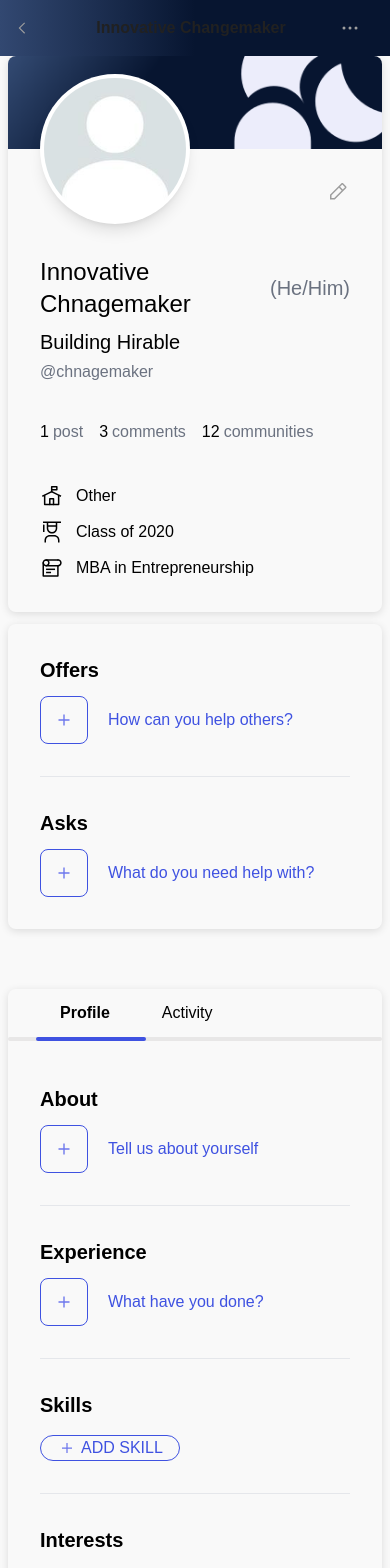
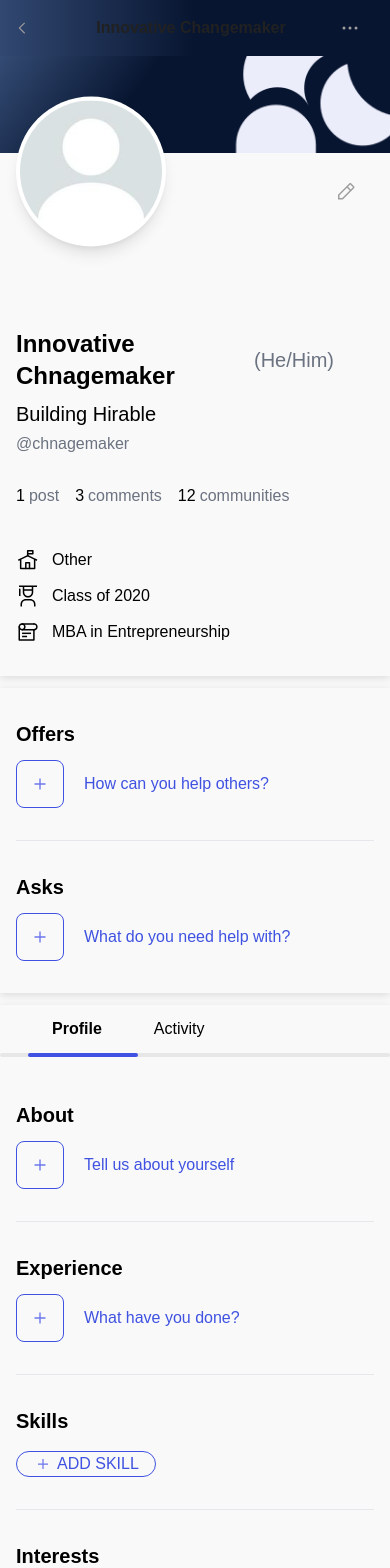
Before and after one commit to Balaganesh003/nova, a Next.js app: page /profile in a window 390 px wide. Shown: the top 1568 px of the page. Built offline with nearby package versions, Linux system fonts and the light colour scheme.

Commit message:
updated the styles in the profile page for the mobile view

```diff
--- a/pages/profile.js
+++ b/pages/profile.js
@@ -58,18 +58,18 @@ const Profile = () => {
   return (
     <div className="flex flex-col md:flex-row md:gap-7 gap-3 lg:ml-[3.13rem] pt-[3.5rem] justify-center md:max-h-screen md:overflow-hidden  md:scrollbar-hide">
       {/* Content for the left column */}
-      <div className="md:w-[400px] h-full flex-shrink-0 md:ml-7 md:pt-11 md:pb-14 md:overflow-y-scroll md:max-h-screen bg-gradient-to-b md:scrollbar-hide ">
+      <div className="md:w-[400px]  h-full flex-shrink-0 md:ml-7 md:pt-11 md:pb-14 md:overflow-y-scroll md:max-h-screen bg-gradient-to-b md:scrollbar-hide ">
         <div className="w-full h-full">
-          <div className=" rounded-lg mx-2  mb-3 shadow-equal">
+          <div className=" md:rounded-lg md:mx-2  mb-3 shadow-equal">
             {/* Profile Banner */}
-            <div className="w-full  h-48 rounded-t-lg">
-              <div className="rounded-t-lg relative">
+            <div className="w-full  h-48 md:rounded-t-lg">
+              <div className="md:rounded-t-lg relative">
                 <Image
                   src={ProfileBanner}
                   alt="Profile Banner"
-                  className="rounded-t-lg"
+                  className="md:rounded-t-lg object-cover w-full h-full"
                 />
-                <div className="w-[150px] h-[150px] bg-white rounded-full absolute top-[18px] left-8 shadow-lg">
+                <div className="w-[150px] h-[150px] bg-white rounded-full absolute md:top-[18px] top-1/2 translate-y-[-5%] md:left-8 left-4 shadow-lg">
                   <Image
                     src={ProfilePhoto}
                     alt="Profile Photo"
@@ -86,12 +86,12 @@ const Profile = () => {
               </div>
             </div>
             {/* Profile Details */}
-            <div className="w-full px-8 py-2 ">
+            <div className="md:w-full max-w-[350px] px-4 pt-20 md:px-8 md:py-2 ">
               <div className="flex justify-between gap-5 items-center">
-                <p className="flex text-2xl font-medium">
+                <p className="flex text-2xl font-bold md:font-medium">
                   Innovative Chnagemaker
                 </p>
-                <p className="flex text-xl text-gray-500">
+                <p className="flex text-xl  text-gray-500">
                   <span>(</span>
                   <span>He/Him</span>
                   <span>)</span>
@@ -101,7 +101,7 @@ const Profile = () => {
               <p className="text-md pt-1 text-gray-500">@chnagemaker</p>
             </div>
             {/* Profile Stats */}
-            <div className="w-full px-8 py-7 ">
+            <div className="w-full px-4 md:px-8 py-7 ">
               <div className="flex  gap-[16px] items-center">
                 <p className="flex items-center text-gray-500">
                   <span className="font-medium text-black pr-1">1</span>post
@@ -116,7 +116,7 @@ const Profile = () => {
               </div>
             </div>
             {/* Profile Bio */}
-            <div className="w-full flex flex-col pt-3 gap-3 px-8 pb-8 ">
+            <div className="w-full flex flex-col pt-3 gap-3 px-4 md:px-8 pb-8 ">
               <div className="flex items-center ">
                 <Image src={OtherLogo} alt="Other Logo" />
                 <p className="pl-3 text-black">Other</p>
@@ -131,7 +131,7 @@ const Profile = () => {
               </div>
             </div>
           </div>
-          <div className=" rounded-lg m-2 mb-12 shadow-equal  px-8 pb-8 flex flex-col gap-8  divide-y-[1px]">
+          <div className=" md:rounded-lg md:m-2 md:mb-12 shadow-equal px-4 md:px-8 pb-8 flex flex-col gap-8  divide-y-[1px]">
             {/* Profile Banner */}
             <OffersAndAsk
               title="Offers"
@@ -153,7 +153,7 @@ const Profile = () => {
       {/* Content for the right column */}
       <div className="md:max-w-[600px] h-full md:mr-10 md:pt-11 md:pb-14 md:overflow-y-scroll md:max-h-screen bg-gradient-to-b md:scrollbar-hide ">
         <div className="h-full w-full ">
-          <div className=" rounded-lg mx-2 mb-12 shadow-equal">
+          <div className=" md:rounded-lg md:mx-2 md:mb-12 shadow-equal">
             {/* Slidebar */}
             <div className="w-full mb-3">
               <div className="flex w-fit py-3 px-4 transition-all duration-300">
@@ -177,7 +177,7 @@ const Profile = () => {
                   showProfile ? 'before:left-[28px]' : 'before:left-[126px]'
                 }  before:h-1 before:bg-primary before:rounded-lg`}></div>
             </div>
-            <div className="px-8 divide-y-[1px] flex flex-col gap-8">
+            <div className="px-4 md:px-8 divide-y-[1px] flex flex-col gap-8">
               {/* About */}
               <OffersAndAsk
                 title="About"
```
